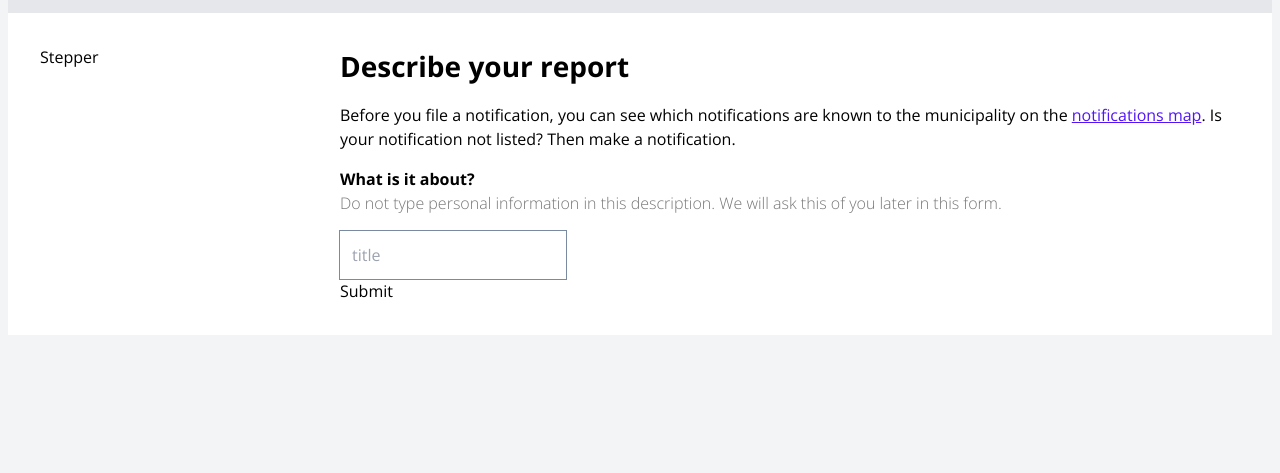
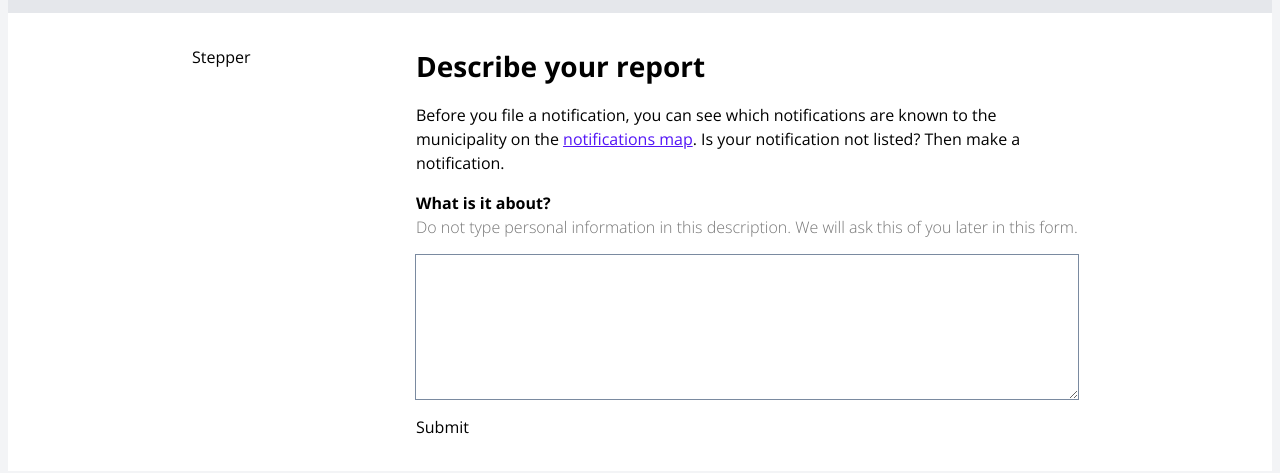
Before and after one commit to delta10/signalen-frontend-wcag, a Next.js app: page /en/incident in a window 1280 px wide. Shown: the part 225-698 px from the top of the page. Built offline with nearby package versions, Linux system fonts and the light colour scheme; no server answers; what axios-retry would draw is missing.

Commit message:
Add TextArea component, following design tokens setup

```diff
--- a/src/app/[locale]/incident/components/IncidentDescriptionForm.tsx
+++ b/src/app/[locale]/incident/components/IncidentDescriptionForm.tsx
@@ -14,18 +14,19 @@ import { useForm } from 'react-hook-form'
 import { zodResolver } from '@hookform/resolvers/zod'
 import { Input } from '@/components/ui/Input'
 import { useTranslations } from 'next-intl'
+import { Textarea } from '@/components/ui/TextArea'
 
 export const IncidentDescriptionForm = () => {
   const t = useTranslations('describe-report.form')
 
   const incidentDescriptionFormSchema = z.object({
-    title: z.string().min(1, t('errors.textarea_required')),
+    description: z.string().min(1, t('errors.textarea_required')),
   })
 
   const form = useForm<z.infer<typeof incidentDescriptionFormSchema>>({
     resolver: zodResolver(incidentDescriptionFormSchema),
     defaultValues: {
-      title: '',
+      description: '',
     },
   })
 
@@ -35,12 +36,15 @@ export const IncidentDescriptionForm = () => {
 
   return (
     <Form {...form}>
-      <form onSubmit={form.handleSubmit(onSubmit)}>
+      <form
+        onSubmit={form.handleSubmit(onSubmit)}
+        className="flex flex-col gap-4 items-start"
+      >
         <FormField
-          name={'title'}
+          name={'description'}
           control={form.control}
           render={({ field, formState: { errors } }) => (
-            <FormItem error={errors.title}>
+            <FormItem error={errors.description}>
               <div>
                 <FormLabel>{t('describe_textarea_heading')}</FormLabel>
                 <FormDescription>
@@ -49,7 +53,7 @@ export const IncidentDescriptionForm = () => {
                 <FormMessage />
               </div>
               <FormControl>
-                <Input placeholder={'title'} {...field} />
+                <Textarea rows={5} {...field} />
               </FormControl>
             </FormItem>
           )}
--- a/src/app/[locale]/incident/layout.tsx
+++ b/src/app/[locale]/incident/layout.tsx
@@ -4,7 +4,7 @@ import { Stepper } from '@/app/[locale]/incident/components/Stepper'
 export default function IncidentLayout({ children }: Layout) {
   return (
     <main className="p-8">
-      <div className="grid grid-cols-1 md:grid-cols-4">
+      <div className="max-w-4xl mx-auto grid grid-cols-1 md:grid-cols-4">
         <div className="col-span-1">
           <Stepper />
         </div>
--- /dev/null
+++ b/src/components/ui/TextArea.tsx
@@ -0,0 +1,22 @@
+import { cn } from '@/lib/utils/style'
+import React from 'react'
+
+type TextareaProps = {} & React.TextareaHTMLAttributes<HTMLTextAreaElement>
+
+const Textarea = React.forwardRef<HTMLTextAreaElement, TextareaProps>(
+  ({ className, ...props }, ref) => {
+    return (
+      <textarea
+        className={cn(
+          'p-3 w-full transition duration-100 ring-1 ring-border hover:ring-2 hover:bg-hover focus:ring-2 focus:ring-focus outline-none focus-visible:outline-dashed focus-visible:outline-focus_visible',
+          className
+        )}
+        ref={ref}
+        {...props}
+      />
+    )
+  }
+)
+Textarea.displayName = 'Textarea'
+
+export { Textarea }
```
